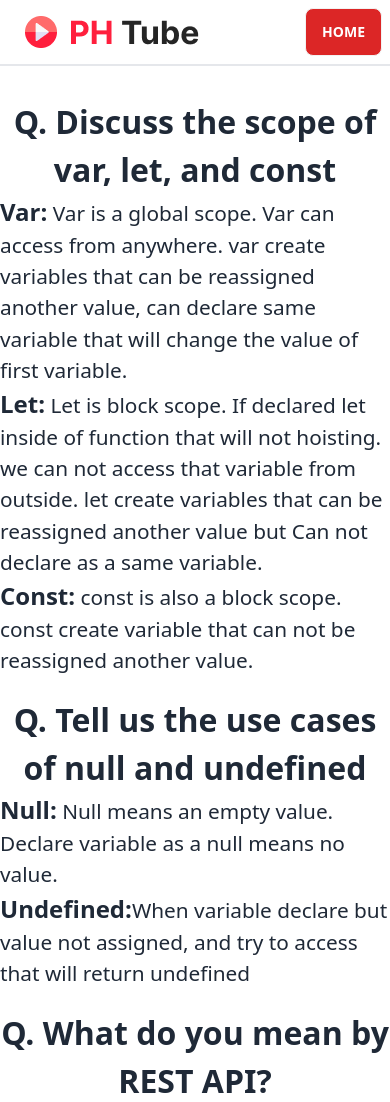
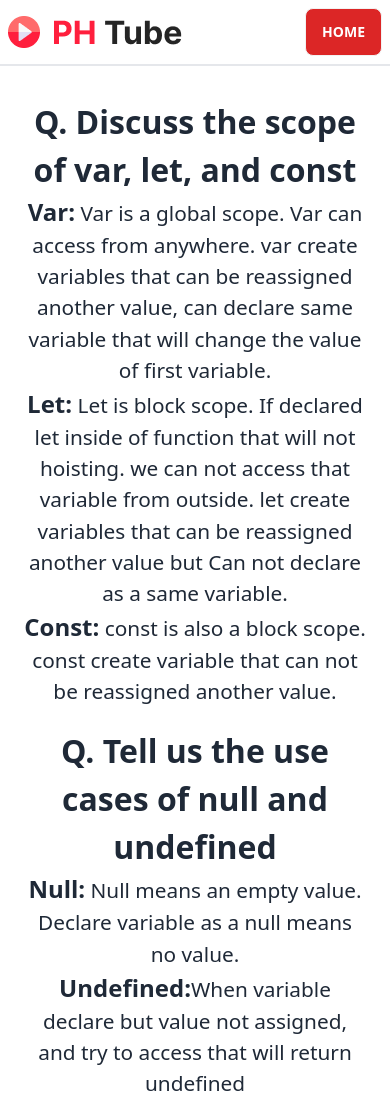
Before and after one commit to anikshajol/blog-6, a plain HTML site: page blog.html in a window 390 px wide. Shown: the top 1102 px of the page. Drawn offline with nearby package versions, Linux system fonts and the light colour scheme.

Commit message:
blog responsive fixed

```diff
--- a/blog.html
+++ b/blog.html
@@ -37,8 +37,8 @@
 
               <!-- responsive menu end -->
             </div>
-            <a class="btn btn-ghost normal-case text-xl" href="index.html"
-              ><img src="./image/Logo.png" alt=""
+            <a class="normal-case text-xl" href="index.html"
+              ><img class="w-auto" src="./image/Logo.png" alt=""
             /></a>
           </div>
 
@@ -58,11 +58,11 @@
     </header>
     <!-- header end -->
     <!-- main start -->
-    <main class="container mx-auto mt-8">
+    <main class="container mx-auto mt-8 px-6 md:px-3 text-center lg:text-left">
       <!-- Question -->
 
-      <div>
-        <h3 class="title">Q. Discuss the scope of var, let, and const</h3>
+      <div class="">
+        <h3 class="question">Q. Discuss the scope of var, let, and const</h3>
         <p>
           <span>Var:</span> Var is a global scope. Var can access from anywhere.
           var create variables that can be reassigned another value, can declare
@@ -81,7 +81,7 @@
       </div>
 
       <div>
-        <h3 class="title">Q. Tell us the use cases of null and undefined</h3>
+        <h3 class="question">Q. Tell us the use cases of null and undefined</h3>
         <p>
           <span>Null:</span> Null means an empty value. Declare variable as a
           null means no value.
@@ -93,7 +93,7 @@
         </p>
       </div>
       <div>
-        <h3 class="title">Q. What do you mean by REST API?</h3>
+        <h3 class="question">Q. What do you mean by REST API?</h3>
 
         <p>
           An API(Application programming Interface) is the way of communication
--- a/style/blog.css
+++ b/style/blog.css
@@ -1,4 +1,4 @@
-.title {
+.question {
   text-align: center;
   font-size: 2rem;
   font-weight: bold;
```
